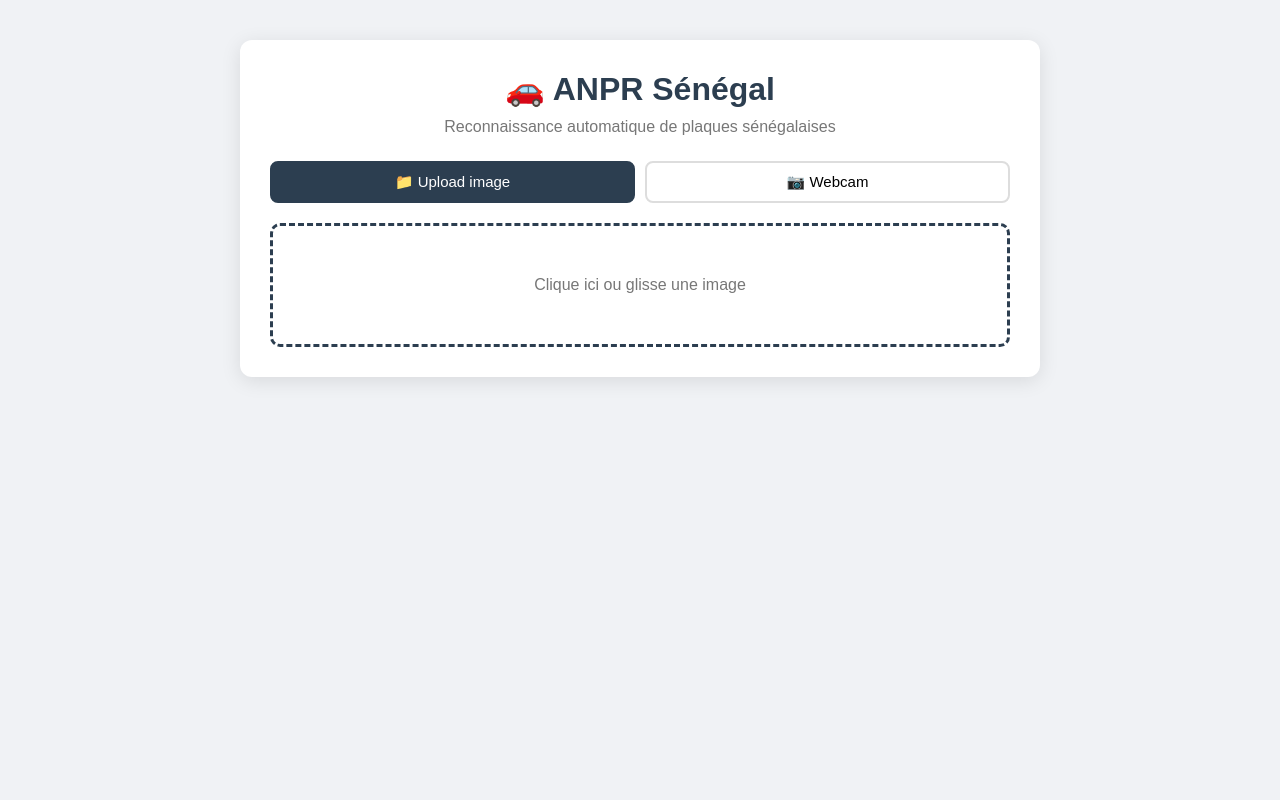
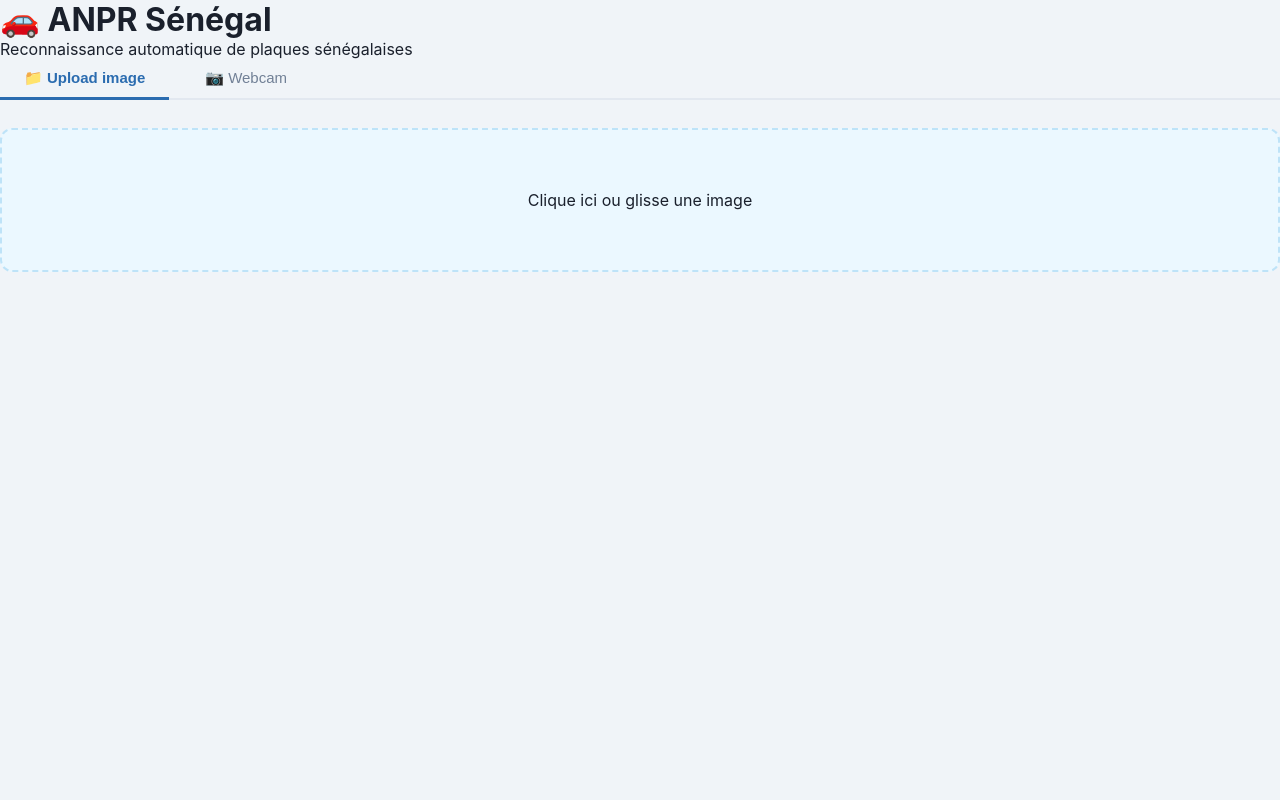
Before and after one commit to seydina-dioum/ANPR-project, a FastAPI app: page / in a window 1280 px wide. Run offline with FastAPI, Linux system fonts and the light colour scheme.

Commit message:
frontend : mise a jour style.css interface amelioree

```diff
--- a/frontend/static/css/style.css
+++ b/frontend/static/css/style.css
@@ -1,184 +1,270 @@
-* {
-    margin: 0;
-    padding: 0;
-    box-sizing: border-box;
+* { margin: 0; padding: 0; box-sizing: border-box; }
+
+body {
+    font-family: 'Inter', Arial, sans-serif;
+    background: #f0f4f8;
+    color: #1a202c;
+    min-height: 100vh;
+    display: flex;
+    flex-direction: column;
 }
 
-body {
-    font-family: Arial, sans-serif;
-    background-color: #f0f2f5;
-    color: #333;
+/* HEADER */
+header {
+    background: linear-gradient(135deg, #1a365d 0%, #2b6cb0 100%);
+    color: white;
+    padding: 20px 40px;
+    box-shadow: 0 2px 10px rgba(0,0,0,0.2);
+}
+.header-content { max-width: 860px; margin: 0 auto; }
+.logo { font-size: 26px; font-weight: 700; letter-spacing: 1px; }
+.header-sub { font-size: 13px; opacity: 0.8; margin-top: 4px; }
+
+/* MAIN */
+main {
+    max-width: 860px;
+    margin: 40px auto;
+    padding: 0 20px;
+    flex: 1;
+    width: 100%;
 }
 
-.container {
-    max-width: 800px;
-    margin: 40px auto;
+/* CARD */
+.card {
     background: white;
-    padding: 30px;
-    border-radius: 12px;
-    box-shadow: 0 4px 20px rgba(0,0,0,0.1);
+    border-radius: 16px;
+    padding: 32px;
+    box-shadow: 0 4px 24px rgba(0,0,0,0.08);
+    margin-bottom: 24px;
 }
 
-h1 {
-    text-align: center;
-    color: #2c3e50;
-    margin-bottom: 10px;
+/* TABS */
+.tabs {
+    display: flex;
+    gap: 12px;
+    margin-bottom: 28px;
+    border-bottom: 2px solid #e2e8f0;
+    padding-bottom: 0;
+}
+.tab {
+    padding: 10px 24px;
+    border: none;
+    background: none;
+    font-size: 15px;
+    font-weight: 500;
+    color: #718096;
+    cursor: pointer;
+    border-bottom: 3px solid transparent;
+    margin-bottom: -2px;
+    transition: all 0.2s;
+    border-radius: 0;
+}
+.tab:hover { color: #2b6cb0; }
+.tab.active {
+    color: #2b6cb0;
+    border-bottom-color: #2b6cb0;
+    font-weight: 600;
 }
 
-h1 + p {
+/* TAB CONTENT */
+.tab-content { display: none; }
+.tab-content.active { display: block; }
+
+/* UPLOAD ZONE */
+.upload-zone {
+    border: 2px dashed #bee3f8;
+    border-radius: 12px;
+    padding: 60px 40px;
     text-align: center;
-    color: #777;
-    margin-bottom: 25px;
+    cursor: pointer;
+    background: #ebf8ff;
+    transition: all 0.2s;
+}
+.upload-zone:hover {
+    border-color: #2b6cb0;
+    background: #dbeafe;
+}
+.upload-icon { font-size: 48px; margin-bottom: 12px; }
+.upload-title { font-size: 18px; font-weight: 600; color: #2b6cb0; margin-bottom: 6px; }
+.upload-sub { color: #718096; font-size: 14px; margin-bottom: 8px; }
+.upload-formats {
+    display: inline-block;
+    background: #bee3f8;
+    color: #2b6cb0;
+    font-size: 12px;
+    padding: 3px 12px;
+    border-radius: 20px;
+    margin-top: 4px;
 }
 
-/* Onglets */
-.tabs {
-    display: flex;
-    gap: 10px;
-    margin-bottom: 20px;
+/* WEBCAM */
+.webcam-wrapper { text-align: center; }
+#video {
+    width: 100%;
+    border-radius: 10px;
+    background: #1a202c;
+    max-height: 360px;
+    object-fit: cover;
 }
 
-.tab {
-    flex: 1;
-    padding: 10px;
-    border: 2px solid #ddd;
-    background: white;
-    border-radius: 8px;
-    cursor: pointer;
-    font-size: 15px;
-    transition: all 0.2s;
+/* PREVIEW */
+.preview-wrapper {
+    margin: 24px 0 20px;
+    text-align: center;
+}
+#preview {
+    max-width: 100%;
+    max-height: 320px;
+    border-radius: 10px;
+    box-shadow: 0 2px 12px rgba(0,0,0,0.12);
+    object-fit: contain;
+}
+.preview-label {
+    margin-top: 8px;
+    font-size: 13px;
+    color: #718096;
 }
 
-.tab.active {
-    background: #2c3e50;
-    color: white;
-    border-color: #2c3e50;
-}
-
-/* Contenu onglets */
-.tab-content {
-    display: none;
-}
-
-.tab-content.active {
-    display: block;
-}
-
-/* Zone upload */
-.upload-zone {
-    border: 3px dashed #2c3e50;
-    border-radius: 10px;
-    padding: 50px;
-    text-align: center;
-    cursor: pointer;
-    color: #777;
-    transition: all 0.2s;
-}
-
-.upload-zone:hover {
-    background: #f8f9fa;
-    color: #2c3e50;
-}
-
-/* Webcam */
-#video {
-    width: 100%;
-    border-radius: 8px;
-    background: #000;
-}
-
-/* Boutons */
+/* BOUTONS */
 .btn {
-    padding: 12px 25px;
+    padding: 12px 28px;
     border: none;
     border-radius: 8px;
     cursor: pointer;
     font-size: 15px;
-    background: #2c3e50;
+    font-weight: 600;
+    transition: all 0.2s;
+}
+.btn-capture {
+    margin-top: 16px;
+    background: #2b6cb0;
     color: white;
-    transition: background 0.2s;
+}
+.btn-capture:hover { background: #2c5282; }
+.btn-detect {
+    width: 100%;
+    padding: 16px;
+    font-size: 17px;
+    background: linear-gradient(135deg, #38a169 0%, #2f855a 100%);
+    color: white;
+    border-radius: 10px;
+    letter-spacing: 0.5px;
+}
+.btn-detect:hover {
+    background: linear-gradient(135deg, #2f855a 0%, #276749 100%);
+    transform: translateY(-1px);
+    box-shadow: 0 4px 12px rgba(56,161,105,0.3);
 }
 
-.btn:hover {
-    background: #34495e;
+/* LOADER */
+.loader-card {
+    background: white;
+    border-radius: 16px;
+    padding: 40px;
+    text-align: center;
+    box-shadow: 0 4px 24px rgba(0,0,0,0.08);
+}
+.spinner {
+    width: 48px;
+    height: 48px;
+    border: 4px solid #bee3f8;
+    border-top-color: #2b6cb0;
+    border-radius: 50%;
+    animation: spin 0.8s linear infinite;
+    margin: 0 auto 16px;
+}
+@keyframes spin { to { transform: rotate(360deg); } }
+.loader-card p { font-size: 17px; font-weight: 600; color: #2d3748; }
+.loader-sub { font-size: 13px; color: #718096; margin-top: 6px; }
+
+/* RÉSULTATS */
+.results-header {
+    display: flex;
+    align-items: center;
+    justify-content: space-between;
+    margin-bottom: 16px;
+}
+.results-header h2 { font-size: 20px; color: #1a365d; }
+#results-meta {
+    font-size: 13px;
+    color: #718096;
+    background: #f7fafc;
+    padding: 4px 12px;
+    border-radius: 20px;
+    border: 1px solid #e2e8f0;
 }
 
-.btn-detect {
-    width: 100%;
-    padding: 15px;
-    font-size: 17px;
-    background: #27ae60;
+/* PLAQUE CARD */
+.plaque-card {
+    background: white;
+    border-radius: 14px;
+    padding: 24px;
+    margin-bottom: 16px;
+    box-shadow: 0 2px 12px rgba(0,0,0,0.07);
+    border-left: 5px solid #38a169;
 }
-
-.btn-detect:hover {
-    background: #2ecc71;
-}
-
-/* Chargement */
-#loading {
-    text-align: center;
-    padding: 20px;
-    font-size: 18px;
-    color: #777;
-}
-
-/* Résultats */
-#results {
-    margin-top: 25px;
-}
-
-#results h2 {
-    margin-bottom: 15px;
-    color: #2c3e50;
-}
-
-.plaque-card {
-    background: #f8f9fa;
-    border-left: 5px solid #27ae60;
-    border-radius: 8px;
-    padding: 15px;
-    margin-bottom: 15px;
-}
-
-.plaque-card.invalide {
-    border-left-color: #e74c3c;
-}
+.plaque-card.invalide { border-left-color: #e53e3e; }
+.plaque-card.douteuse { border-left-color: #d69e2e; }
 
 .plaque-texte {
-    font-size: 28px;
-    font-weight: bold;
-    color: #2c3e50;
-    letter-spacing: 3px;
-}
-
-.plaque-details {
-    margin-top: 10px;
-    color: #666;
-    font-size: 14px;
+    font-size: 32px;
+    font-weight: 700;
+    color: #1a365d;
+    letter-spacing: 6px;
+    font-family: 'Courier New', monospace;
+    margin-bottom: 16px;
+    padding: 12px 20px;
+    background: #f7fafc;
+    border-radius: 8px;
+    display: inline-block;
 }
 
 .badge {
     display: inline-block;
-    padding: 3px 10px;
+    padding: 4px 14px;
     border-radius: 20px;
     font-size: 12px;
-    font-weight: bold;
-    margin-left: 10px;
+    font-weight: 700;
+    margin-left: 12px;
+    vertical-align: middle;
+    letter-spacing: 0.5px;
 }
+.badge.valide { background: #c6f6d5; color: #276749; }
+.badge.invalide { background: #fed7d7; color: #9b2335; }
+.badge.douteuse { background: #fefcbf; color: #7b6002; }
 
-.badge.valide {
-    background: #27ae60;
-    color: white;
+.plaque-details {
+    display: grid;
+    grid-template-columns: 1fr 1fr;
+    gap: 10px;
+    margin-top: 14px;
 }
-
-.badge.invalide {
-    background: #e74c3c;
-    color: white;
+.detail-item {
+    background: #f7fafc;
+    border-radius: 8px;
+    padding: 10px 14px;
+    font-size: 13px;
+    color: #4a5568;
 }
+.detail-item strong { color: #2d3748; display: block; font-size: 15px; margin-bottom: 2px; }
 
 .no-result {
+    background: white;
+    border-radius: 14px;
+    padding: 40px;
+    text-align: center;
+    box-shadow: 0 2px 12px rgba(0,0,0,0.07);
+    color: #718096;
+    font-size: 16px;
+}
+.no-result .no-result-icon { font-size: 48px; margin-bottom: 12px; }
+
+/* FOOTER */
+footer {
     text-align: center;
     padding: 20px;
-    color: #e74c3c;
-    font-size: 16px;
+    font-size: 13px;
+    color: #a0aec0;
+    border-top: 1px solid #e2e8f0;
+    background: white;
 }
```
